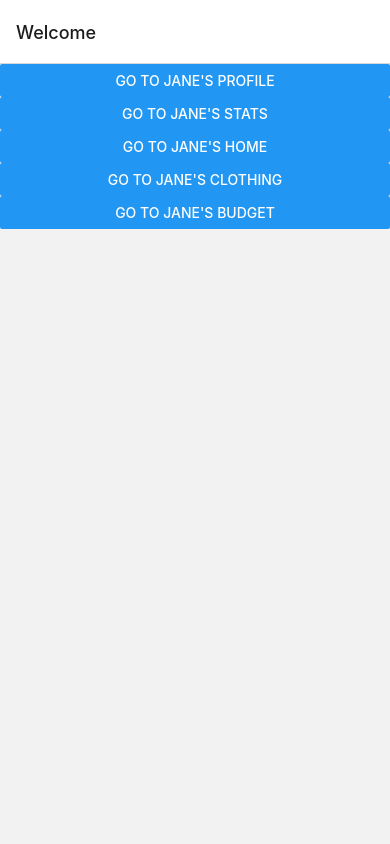
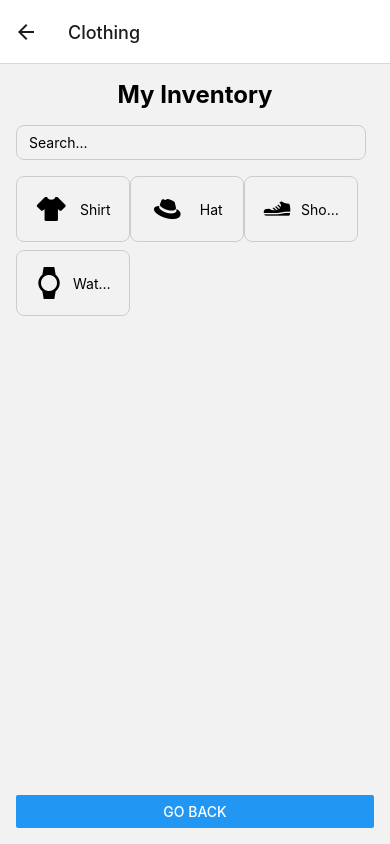
Before and after one commit to GitYaw/Voguify-GDSC, a React Native app: screen /Clothing in a window 390 px wide. Built offline with nearby package versions, Linux system fonts and the light colour scheme.

Commit message:
Set up basic navigation

```diff
--- a/App.js
+++ b/App.js
@@ -1,13 +1,11 @@
-import { StatusBar } from 'expo-status-bar';
-import { StyleSheet, Text, View, Image , Button} from 'react-native';
-import {NavigationContainer} from '@react-navigation/native';
-import {createNativeStackNavigator} from '@react-navigation/native-stack';
 import * as React from 'react';
-// import ProfileScreen from './pages/ProfileView'
-// import StatsView from './pages/StatsView'
-// import HomeView from './pages/HomeView'
-// import ClothingView from './pages/ClothingView'
-// import BudgetView from './pages/BudgetView'
+import { StyleSheet, Text, View, Button } from 'react-native';
+import { NavigationContainer } from '@react-navigation/native';
+import { createNativeStackNavigator } from '@react-navigation/native-stack';
+import ProfileView from './pages/ProfileView';
+import ClothingView from './pages/ClothingView';
+import OutfitsView from './pages/OutfitsView';
+import ExpensesView from './pages/ExpensesView';
 
 const Stack = createNativeStackNavigator();
 
@@ -15,16 +13,11 @@ export default function App() {
   return (
     <NavigationContainer>
       <Stack.Navigator>
-        <Stack.Screen
-          name="Home"
-          component={HomeScreen}
-          options={{title: 'Welcome'}}
-        />
-        {/* <Stack.Screen name="Profile" component={ProfileScreen} />
-        <Stack.Screen name="HomeView" component={HomeView} />
-        <Stack.Screen name="Stats" component={StatsView} />
+        <Stack.Screen name="Home" component={HomeScreen} options={{ title: 'Welcome!' }} />
+        <Stack.Screen name="Profile" component={ProfileView} />
         <Stack.Screen name="Clothing" component={ClothingView} />
-        <Stack.Screen name="Budget" component={BudgetView} /> */}
+        <Stack.Screen name="Outfits" component={OutfitsView} />
+        <Stack.Screen name="Expenses" component={ExpensesView} />
       </Stack.Navigator>
     </NavigationContainer>
   );
@@ -36,42 +29,28 @@ const styles = StyleSheet.create({
     backgroundColor: '#fff',
     alignItems: 'center',
     justifyContent: 'center',
+    flexDirection: 'column',
+  },
+  buttonContainer: {
+    marginBottom: 12
   },
 });
 
-const HomeScreen = ({navigation}) => {
+const HomeScreen = ({ navigation }) => {
   return (
-    <>
-    <Button
-      title="Go to Jane's profile"
-      // onPress={() =>
-      //   navigation.navigate('Profile', {name: 'Jane'})
-      // }
-    />
-    <Button
-      title="Go to Jane's Stats"
-      // onPress={() =>
-      //   navigation.navigate('Stats', {name: 'Jane'})
-      // }
-    />
-    <Button
-      title="Go to Jane's Home"
-      // onPress={() =>
-      //   navigation.navigate('HomeView', {name: 'Jane'})
-      // }
-    />
-    <Button
-      title="Go to Jane's clothing"
-      // onPress={() =>
-      //   navigation.navigate('Clothing', {name: 'Jane'})
-      // }
-    />
-    <Button
-      title="Go to Jane's budget"
-      // onPress={() =>
-      //   navigation.navigate('Budget', {name: 'Jane'})
-      // }
-     />
-    </>
+    <View style={styles.container}>
+      <View style={styles.buttonContainer}>
+        <Button title="Profile" onPress={() => navigation.navigate('Profile')} />
+      </View>
+      <View style={styles.buttonContainer}>
+        <Button title="Clothing" onPress={() => navigation.navigate('Clothing')} />
+      </View>
+      <View style={styles.buttonContainer}>
+        <Button title="Outfits" onPress={() => navigation.navigate('Outfits')} />
+      </View>
+      <View style={styles.buttonContainer}>
+        <Button title="Expenses" onPress={() => navigation.navigate('Expenses')} />
+      </View>
+    </View>
   );
 };
--- /dev/null
+++ b/pages/ClothingView.js
@@ -0,0 +1,94 @@
+import * as React from 'react';
+import { StyleSheet, Text, View, Button, TouchableOpacity, FlatList, TextInput, ScrollView, Dimensions } from 'react-native';
+import { MaterialCommunityIcons } from '@expo/vector-icons';
+
+const ClothingView = ({ navigation }) => {
+    // Dummy data for clothing items
+    const clothingData = [
+        { id: '1', name: 'Shirt', icon: 'tshirt-crew' },
+        { id: '4', name: 'Hat', icon: 'redhat' },
+        { id: '3', name: 'Shoes', icon: 'shoe-sneaker' },
+        { id: '2', name: 'Watch', icon: 'watch' },
+    ];
+
+    const renderItem = ({ item }) => (
+        <TouchableOpacity
+            style={[styles.item, { width: Dimensions.get('window').width / 3 - 16 }]} // Adjust width to account for padding
+            // onPress={() => navigation.navigate('ClothingDetails', { itemId: item.id, itemName: item.name })}
+        >
+            {item.icon && <MaterialCommunityIcons name={item.icon} size={32} color="black" />}
+            <Text style={styles.itemName} numberOfLines={1}>{item.name}</Text>
+        </TouchableOpacity>
+    );
+
+    return (
+        <View style={styles.container}>
+            {/* Updated header title */}
+            <Text style={styles.headerTitle}>My Inventory</Text>
+            <View style={styles.searchContainer}>
+                <TextInput
+                    style={styles.searchInput}
+                    placeholder="Search..."
+                    onChangeText={(text) => console.log(text)}
+                />
+                {/* Add filter components here */}
+            </View>
+            <FlatList
+                data={clothingData}
+                renderItem={renderItem}
+                keyExtractor={(item) => item.id}
+                numColumns={3} // Display items in 3 columns
+                contentContainerStyle={styles.grid}
+            />
+            <Button
+                title="Go Back"
+                onPress={() => navigation.goBack()}
+            />
+        </View>
+    );
+};
+
+const styles = StyleSheet.create({
+    container: {
+        flex: 1,
+        padding: 16,
+    },
+    headerTitle: {
+        fontSize: 24,
+        fontWeight: 'bold',
+        marginBottom: 16,
+        textAlign: "center",
+    },
+    searchContainer: {
+        flexDirection: 'row',
+        alignItems: 'center',
+        marginBottom: 16,
+    },
+    searchInput: {
+        flex: 1,
+        borderWidth: 1,
+        borderColor: '#ccc',
+        borderRadius: 8,
+        paddingHorizontal: 12,
+        paddingVertical: 8,
+        marginRight: 8,
+    },
+    grid: {
+        justifyContent: 'space-between',
+    },
+    item: {
+        flexDirection: 'row',
+        alignItems: 'center',
+        padding: 16,
+        borderWidth: 1,
+        borderColor: '#ccc',
+        borderRadius: 8,
+        marginBottom: 8,
+        justifyContent: 'space-around',
+    },
+    itemName: {
+        marginLeft: 8,
+    },
+});
+
+export default ClothingView;
--- /dev/null
+++ b/pages/ExpensesView.js
@@ -0,0 +1,25 @@
+import * as React from 'react';
+import { StyleSheet, Text, View, Button } from 'react-native';
+
+const StatsView = ({ navigation, route }) => {
+
+    return (
+        <View style={styles.container}>
+            <Text>Your Expenses</Text>
+            <Button
+                title="Go Back"
+                onPress={() => navigation.goBack()}
+            />
+        </View>
+    );
+};
+
+const styles = StyleSheet.create({
+    container: {
+        flex: 1,
+        justifyContent: 'center',
+        alignItems: 'center',
+    },
+});
+
+export default StatsView;
--- /dev/null
+++ b/pages/OutfitsView.js
@@ -0,0 +1,25 @@
+import * as React from 'react';
+import { StyleSheet, Text, View, Button } from 'react-native';
+
+const OutfitsView = ({ navigation, route }) => {
+
+    return (
+        <View style={styles.container}>
+            <Text>Your Outfits</Text>
+            <Button
+                title="Go Back"
+                onPress={() => navigation.goBack()}
+            />
+        </View>
+    );
+};
+
+const styles = StyleSheet.create({
+    container: {
+        flex: 1,
+        justifyContent: 'center',
+        alignItems: 'center',
+    },
+});
+
+export default OutfitsView;
--- /dev/null
+++ b/pages/ProfileView.js
@@ -0,0 +1,27 @@
+import * as React from 'react';
+import { StyleSheet, Text, View, Button } from 'react-native';
+
+const ProfileView = ({ navigation, route }) => {
+
+    const name = route.params?.name || 'Lucas';
+
+    return (
+        <View style={styles.container}>
+            <Text>This is {name}'s profile</Text>
+            <Button
+                title="Go Back"
+                onPress={() => navigation.goBack()}
+            />
+        </View>
+    );
+};
+
+const styles = StyleSheet.create({
+    container: {
+        flex: 1,
+        justifyContent: 'center',
+        alignItems: 'center',
+    },
+});
+
+export default ProfileView;
```
